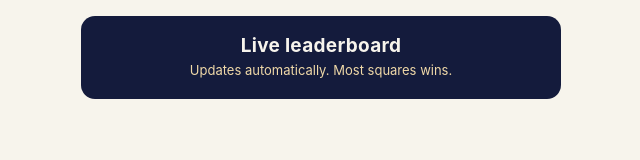
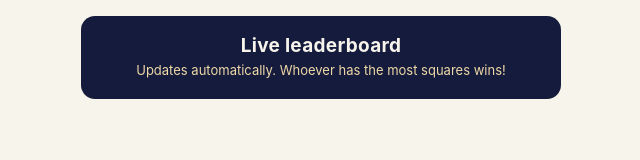
Before and after one commit to jenisezyang/fyr-social-bingo, a website: page public/leaderboard.html in a window 1280 px wide. Shown: the whole page, without its empty margins (319-959 px from the left). Drawn offline with Linux system fonts and the light colour scheme; no server answers.

Commit message:
Leaderboard: reword caption to 'Whoever has the most squares wins!'

```diff
--- a/public/leaderboard.html
+++ b/public/leaderboard.html
@@ -10,7 +10,7 @@
 <div class="wrap">
   <header>
     <h1>Live leaderboard</h1>
-    <p>Updates automatically. Most squares wins.</p>
+    <p>Updates automatically. Whoever has the most squares wins!</p>
   </header>
   <div id="board"></div>
 </div>
```
